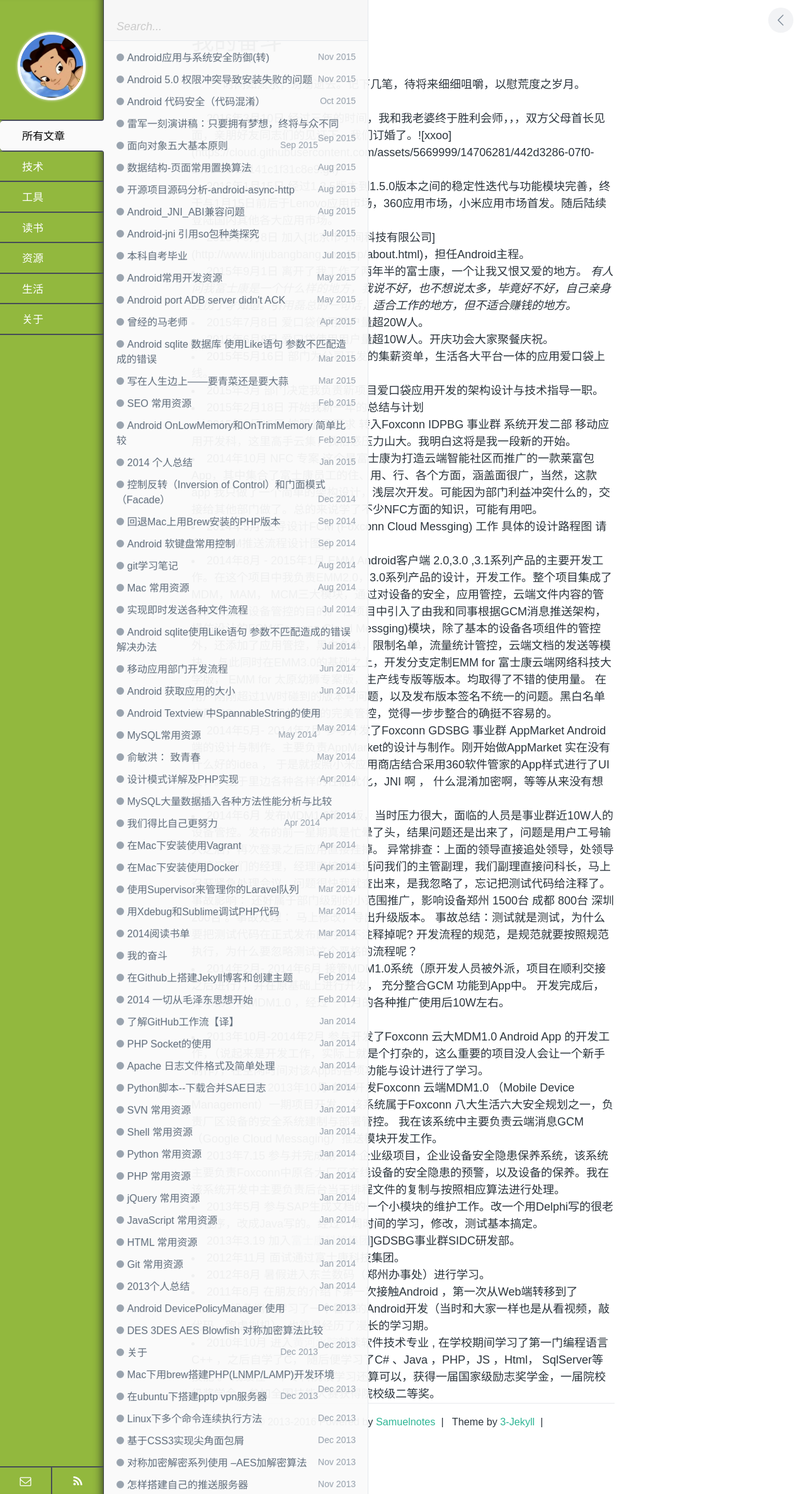
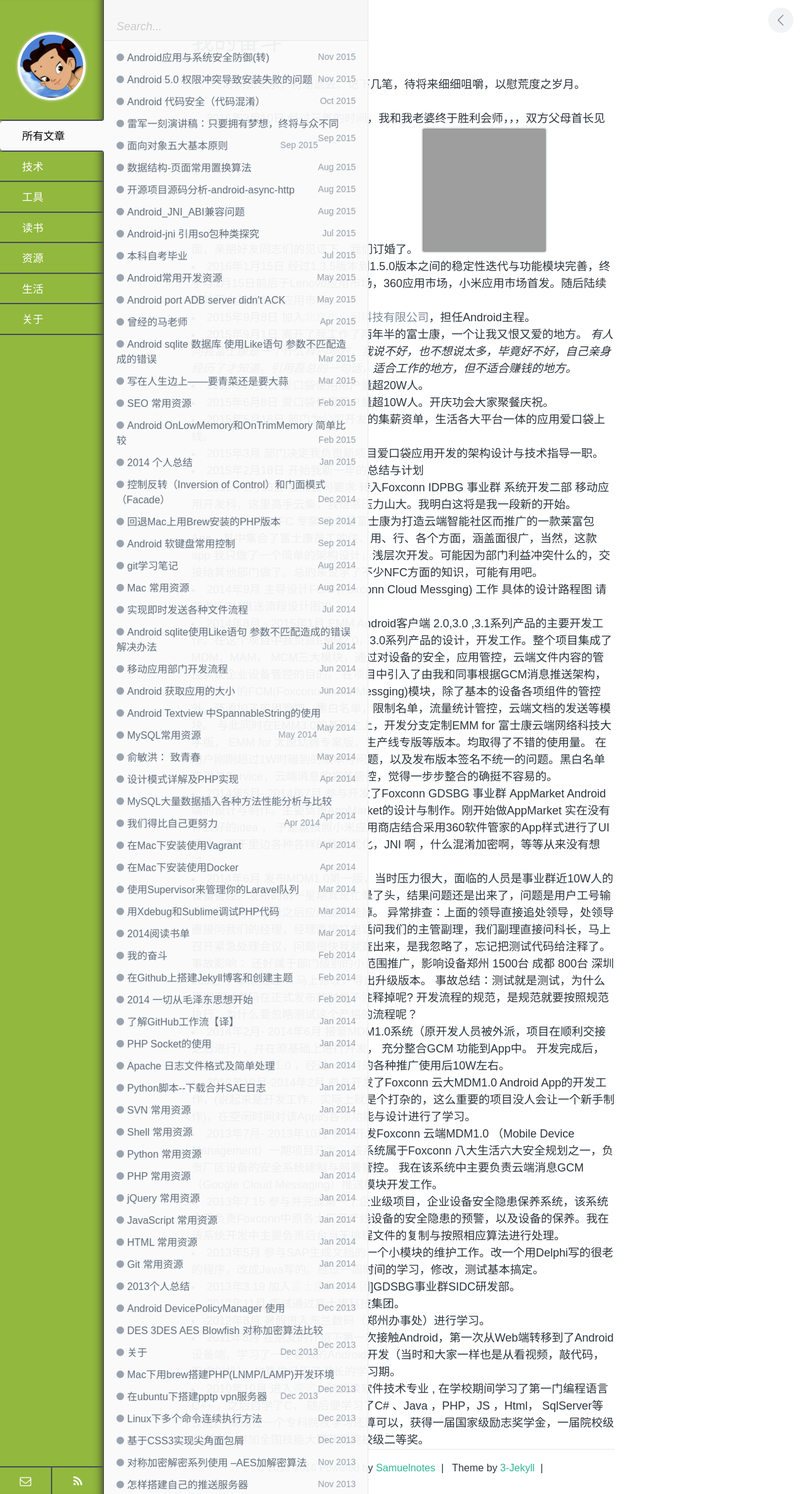
Before and after one commit to samuelhehe/samuelhehe.github.io, a Jekyll site: the page built from _posts/about/2014-2-16-myfighting.md, in a window 1280 px wide. Shown: the whole page at 63% size. Built offline with Jekyll 4.4.1, drawn with Linux system fonts in a browser that asks for light colours; comment, search, counter and statistics services are not loaded; grey boxes are pictures that could not be loaded.

Commit message:
modify site

```diff
--- a/_posts/about/2014-2-16-myfighting.md
+++ b/_posts/about/2014-2-16-myfighting.md
@@ -9,9 +9,10 @@ description: 时间如流水，匆匆逝去。记下几笔，待将来细细咀
 
 >  时间如流水，匆匆逝去。记下几笔，待将来细细咀嚼，以慰荒度之岁月。
 
-<li> 2016年3月10日 经过三年的时间，我和我老婆终于胜利会师，，，双方父母首长见面，亲朋好友同志们的见证下，我们订婚了。![xxoo](https://cloud.githubusercontent.com/assets/5669999/14706281/442d3286-07f0-11e6-934a-141c1f31c8e9.gif)</li>
+<li> 2016年3月10日 经过三年的时间，我和我老婆终于胜利会师，，，双方父母首长见面，亲朋好友同志们的见证下，我们订婚了。
+<img src="https://cloud.githubusercontent.com/assets/5669999/14706281/442d3286-07f0-11e6-934a-141c1f31c8e9.gif" height="200" width="200"/></li>
 <li> 2016年1月15日 经过1.3.5版本到1.5.0版本之间的稳定性迭代与功能模块完善，终于与1月15日前后于Lenovo应用市场，360应用市场，小米应用市场首发。随后陆续登陆国内其他各大应用市场。</li>
-<li> 2015年9月8日  加入[北京市小间科技有限公司](http://www.linjubangbang.com/jsp/about.html)，担任Android主程。
+<li> 2015年9月8日  加入<a href="http://www.linjubangbang.com/jsp/about.html">北京市小间科技有限公司</a>，担任Android主程。
 <li> 2015年9月1日  离开了我工作了两年半的富士康，一个让我又恨又爱的地方。
 <em>有人问我富士康是一个什么样的地方，我说不好，也不想说太多，毕竟好不好，自己亲身经历了才知道。引用磊总的一句话，适合工作的地方，但不适合赚钱的地方。 </em>
 </li>
@@ -28,16 +29,15 @@ description: 时间如流水，匆匆逝去。记下几笔，待将来细细咀
 与此同时在EMM3.0的基础之上，开发分支定制EMM for 富士康云端网络科技大学版， EMM  for 太原幼狮专案版，生产线专版等版本。均取得了不错的使用量。
 在用户刚刚超过1W时碰到的版本号问题，以及发布版本签名不统一的问题。黑白名单应用与Service，云端消息的完美管控，觉得一步步整合的确挺不容易的。
 </li>
-<li> 2014年5月- 2014年7月 参与开发了Foxconn GDSBG 事业群 AppMarket Android 端的设计与制作。主要负责AppMarket的设计与制作。刚开始做AppMarket 实在没有什么好的idea ， 于是就按照小米应用商店结合采用360软件管家的App样式进行了UI设计。至于里边各种各样的性能优化，JNI 啊 ， 什么混淆加密啊，等等从来没有想过。</li>
+<li> 2014年5月- 2014年7月 参与开发了Foxconn GDSBG 事业群 AppMarket Android 端的设计与制作。主要负责AppMarket的设计与制作。刚开始做AppMarket 实在没有什么好的idea ， 于是就按照小米应用商店结合采用360软件管家的App样式进行了UI设计。至于里边各种各样的性能优化，JNI 啊 ，什么混淆加密啊，等等从来没有想过。</li>
 <li> 2014年6月 发布MDM1.0第一版，当时压力很大，面临的人员是事业群近10W人的设备管控。发布的前一星期真是忙晕了头，结果问题还是出来了，问题是用户工号输入之后，再次登录之后应用直接挂掉。 异常排查：上面的领导直接追处领导，处领导直接问我们的经理，经理直接打电话问我们的主管副理，我们副理直接问科长，马上召开紧急处理会议，问题很快我就查出来，是我忽略了，忘记把测试代码给注释了。事故影响： 还好属于部门级别的小范围推广，影响设备郑州 1500台 成都 800台 深圳 200台  。事故处理： 马上修改，导出升级版本。 事故总结：测试就是测试，为什么要把测试代码在正式发布的时候不注释掉呢? 开发流程的规范，是规范就要按照规范执行，为什么要忽略测试这个严格的流程呢？</li>
 <li> 2014年2月- 2014年6月 接管MDM1.0系统（原开发人员被外派，项目在顺利交接之后进行），并在原基础上进行开发， 充分整合GCM 功能到App中。 开发完成后，发布第一版MDM1.0 ，经过一个月的各种推广使用后10W左右。</li>
-<li></li>
-<li> 2013年10月-2014年2月 参与开发了Foxconn 云大MDM1.0 Android App 的开发工作，（说起来是开发工作，实际上就是个打杂的，这么重要的项目没人会让一个新手制作），在空闲时间对该App的各项功能与设计进行了学习。</li>
+<li> 2013年10月-2014年2月 参与开发了Foxconn 云大MDM1.0 Android App的开发工作，(说起来是开发工作，实际上就是个打杂的，这么重要的项目没人会让一个新手制作)，在空闲时间对该App的各项功能与设计进行了学习。</li>
 <li> 2013年7月- 2013年10月  参与开发Foxconn 云端MDM1.0 （Mobile Device Management）一期项目开发， 该系统属于Foxconn 八大生活六大安全规划之一，负责厂区设备的安全系统建制与部署管控。 我在该系统中主要负责云端消息GCM（Google Cloud Messaging）推送模块开发工作。</li>
 <li>  2013年7.15 参与并完成第一个企业级项目，企业设备安全隐患保养系统，该系统主要负责Foxconn中原各大厂区产线设备的安全隐患的预警，以及设备的保养。我在该系统开发中主要负责后台当天排程文件的复制与按照相应算法进行处理。</li>
 <li>  2013年5月 参与SAP生成文档的一个小模块的维护工作。改一个用Delphi写的很老的程序，改成Java写的。经过一周时间的学习，修改，测试基本搞定。</li>
 <li> 2013年3.19 加入<a href="http://baike.baidu.com/view/19359.htm">富士康科技集团</a>]GDSBG事业群SIDC研发部。</li>
 <li> 2012年11月 面试通过富士康科技集团。</li>
 <li> 2012年8月  暑假进入东兰数码（郑州办事处）进行学习。</li>
-<li> 2011年8月  在朋友的介绍下第一次接触Android ，第一次从Web端转移到了Android设备端，学习了一个暑假的Android开发（当时和大家一样也是从看视频，敲代码，跑虚拟机），也算是经历了漫长的学习期。</li>
-<li>  2010年10月 进入<a href="http://baike.baidu.com/view/28096.htm">黄河水院</a>就读软件技术专业 , 在学校期间学习了第一门编程语言C++ ，之后自学了C，  随后便学习了C# 、Java ，PHP，JS ，Html， SqlServer等技能  。 成绩在一个专科院校学习还算可以，获得一届国家级励志奖学金，一届院校级奖学金，参加全国技能大赛获得院校级二等奖。</li>
+<li> 2011年8月  在朋友的介绍下第一次接触Android，第一次从Web端转移到了Android设备端，学习了一个暑假的Android开发（当时和大家一样也是从看视频，敲代码，跑虚拟机），也算是经历了漫长的学习期。</li>
+<li>  2010年10月 进入<a href="http://baike.baidu.com/view/28096.htm">黄河水院</a>就读软件技术专业 , 在学校期间学习了第一门编程语言C++ ，之后自学了C，  随后便学习了C# 、Java ，PHP，JS ，Html， SqlServer等技能。 成绩在一个专科院校学习还算可以，获得一届国家级励志奖学金，一届院校级奖学金，参加全国技能大赛获得院校级二等奖。</li>
```
